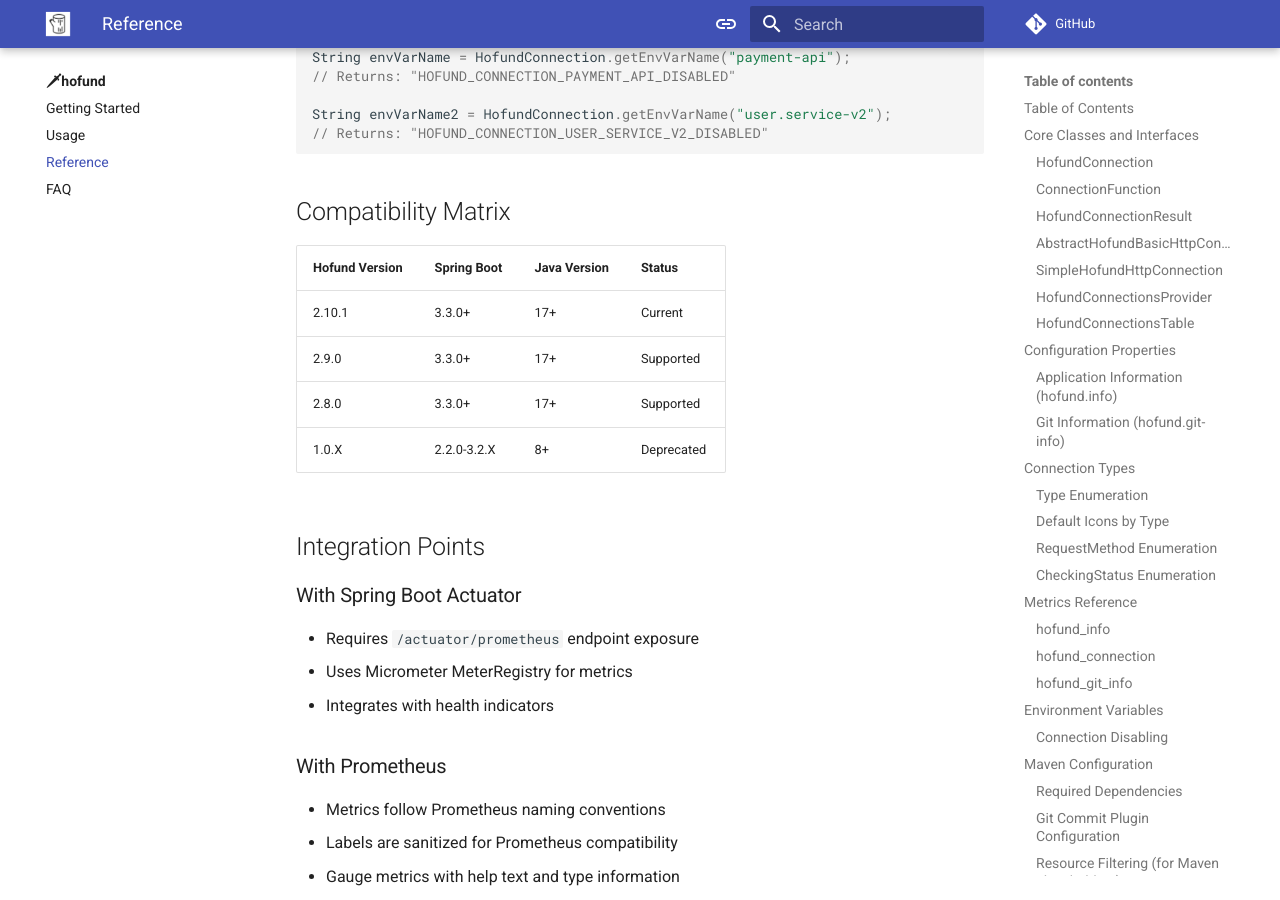
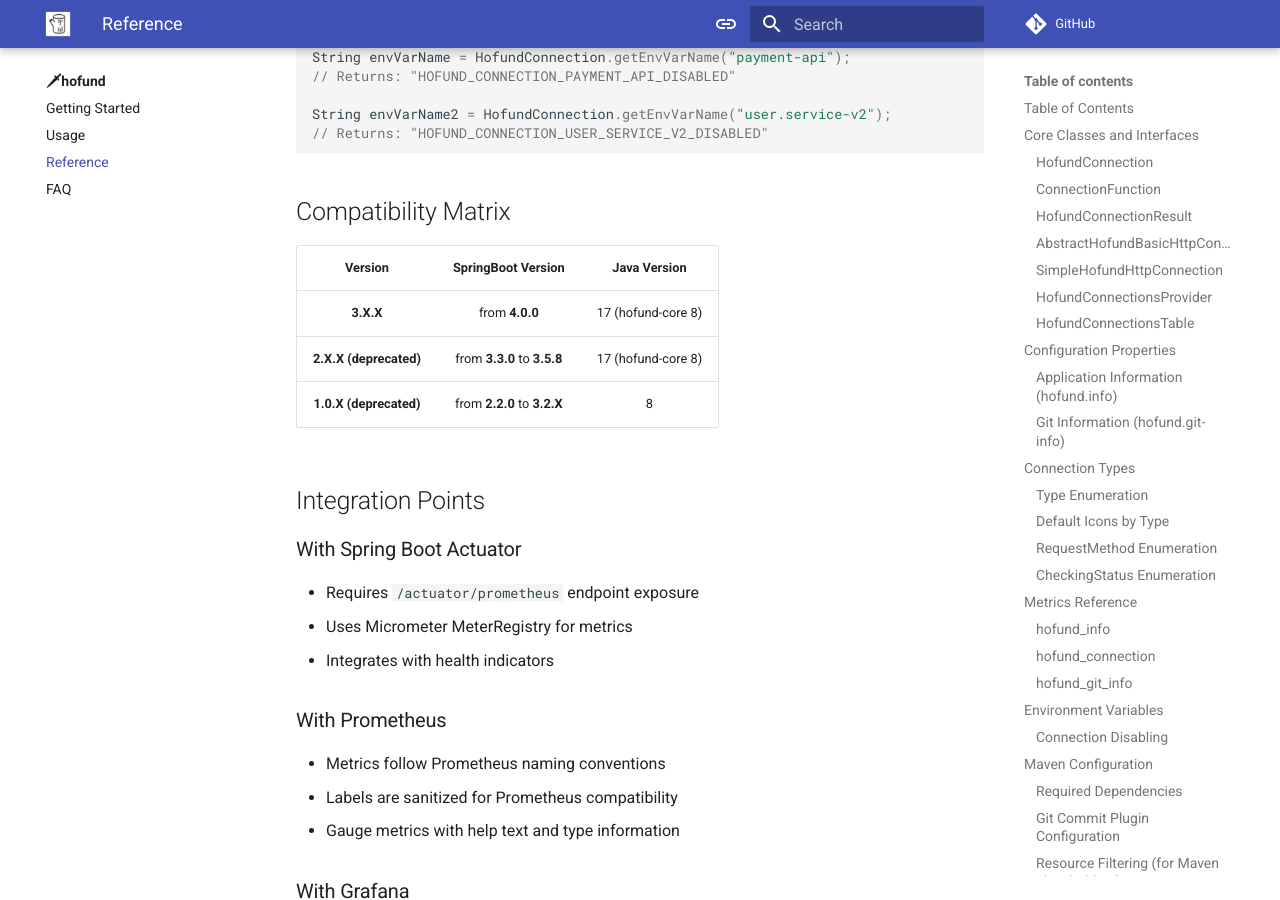
Before and after one commit to logchange/logchange.github.io, an MkDocs documentation site: the page built from docs/tools/hofund/reference.md, in a window 1280 px wide and 900 px high, scrolled down 10302 px. Built offline with MkDocs 1.6.1 and Material for MkDocs 9.7.7, drawn with Linux system fonts in a browser that asks for light colours; comment, search, counter and statistics services are not loaded.

Commit message:
Update compatibility matrix in reference.md

```diff
--- a/docs/tools/hofund/reference.md
+++ b/docs/tools/hofund/reference.md
@@ -527,12 +527,11 @@ String envVarName2 = HofundConnection.getEnvVarName("user.service-v2");
 
 ## Compatibility Matrix
 
-| Hofund Version | Spring Boot | Java Version | Status |
-|----------------|-------------|-------------|---------|
-| 2.10.1         | 3.3.0+      | 17+         | Current |
-| 2.9.0          | 3.3.0+      | 17+         | Supported |
-| 2.8.0          | 3.3.0+      | 17+         | Supported |
-| 1.0.X          | 2.2.0-3.2.X | 8+          | Deprecated |
+|        Version         |     SpringBoot Version      |    Java Version    |
+|:----------------------:|:---------------------------:|:------------------:|
+|       **3.X.X**        |       from **4.0.0**        | 17 (hofund-core 8) |
+| **2.X.X (deprecated)** | from **3.3.0** to **3.5.8** | 17 (hofund-core 8) |
+| **1.0.X (deprecated)** | from **2.2.0** to **3.2.X** |         8          |
 
 ## Integration Points
 
```
